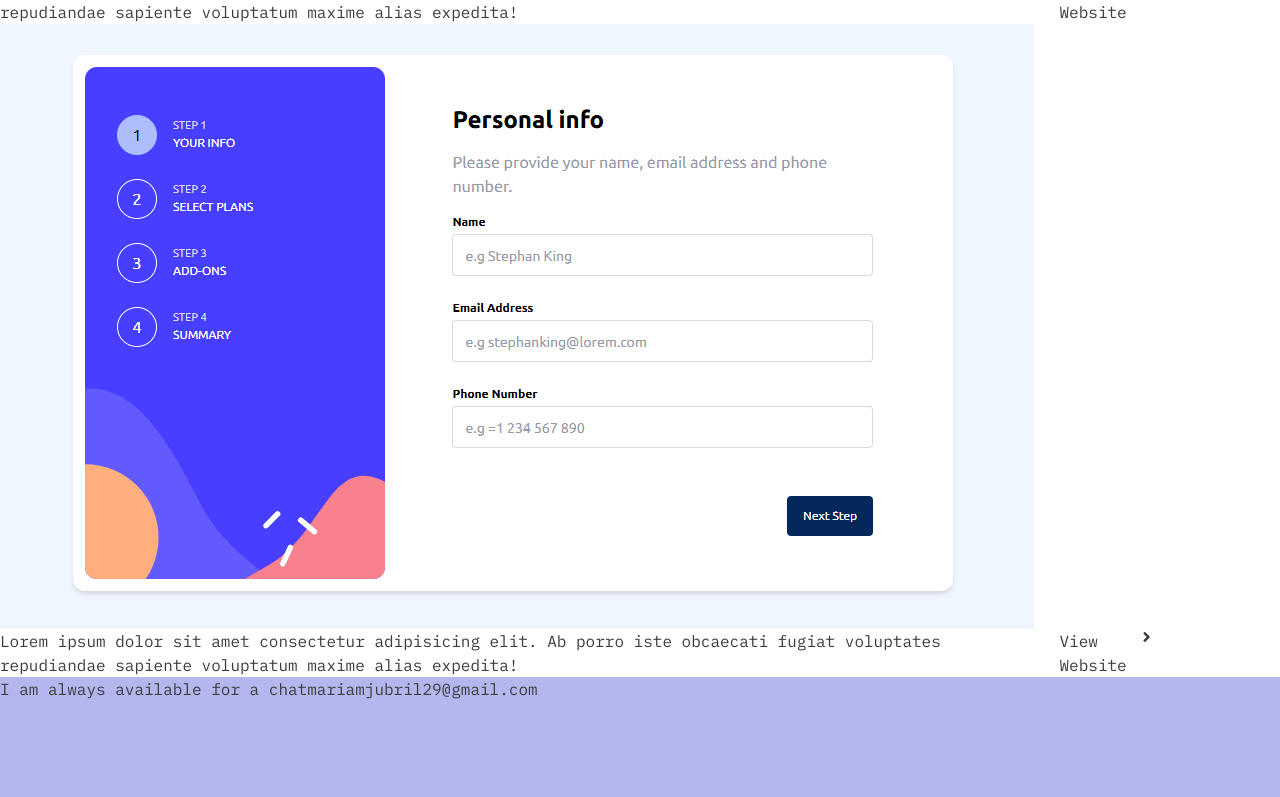
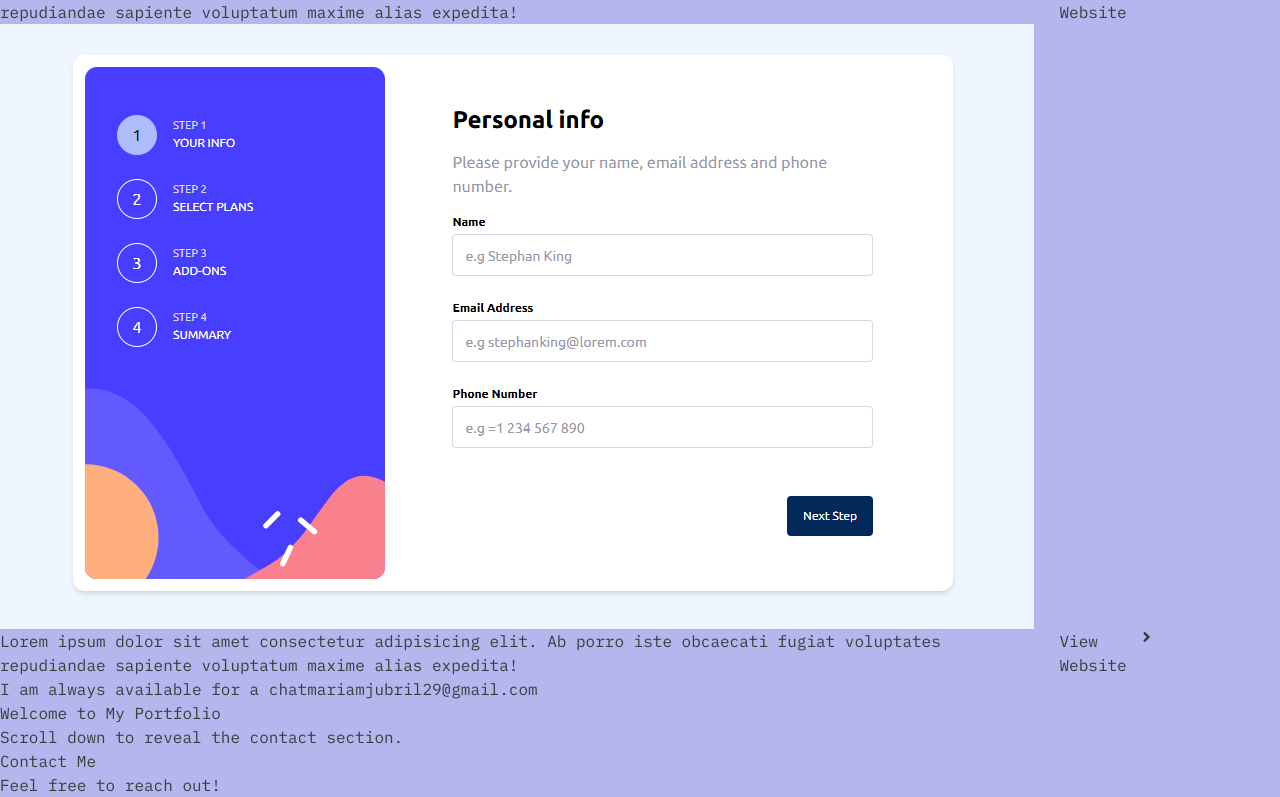
Before and after one commit to JMariam/my_portfolio, a Next.js app: page / in a window 1280 px wide. Shown: the part 1938-2735 px from the top of the page. Before the commit the page ends 2615 px from the top, so only its background shows below. Built offline with nearby package versions, Linux system fonts and the light colour scheme.

Commit message:
contacts

```diff
--- a/package.json
+++ b/package.json
@@ -10,6 +10,7 @@
   },
   "dependencies": {
     "classnames": "^2.5.1",
+    "gsap": "^3.12.5",
     "lodash": "^4.17.21",
     "next": "15.0.3",
     "react": "19.0.0-rc-66855b96-20241106",
--- a/src/Components/Contacts.tsx
+++ b/src/Components/Contacts.tsx
@@ -1,18 +1,10 @@
 "use client";
-import React, { useState } from "react";
-// import classNames from "classnames";
 
-interface ContactsProps {
-  contactRef: React.RefObject<HTMLElement>;
-  isContactVisible: boolean;
-}
+import React, {useState} from 'react'
 
-const Contacts: React.FC<ContactsProps> = ({
-  contactRef,
-  isContactVisible,
-}) => {
+export default function Contacts() {
+
   const [copied, setCopied] = useState(false);
-  // const [isContactVisible, setIsContactVisible] = useState(false);
   const email = "mariamjubril29@gmail.com";
 
   const handleCopy = () => {
@@ -21,31 +13,14 @@ const Contacts: React.FC<ContactsProps> = ({
       setTimeout(() => setCopied(false), 3000);
     });
   };
-  // useEffect(() => {
-  //   const handleScroll = () => {
-  //     const contactSection = document.getElementById("contact");
-  //     if (contactSection) {
-  //       const rect = contactSection.getBoundingClientRect();
-  //       if (rect.top <= window.innerHeight / 2) {
-  //         setIsContactVisible(true);
-  //       } else {
-  //         setIsContactVisible(false);
-  //       }
-  //     }
-  //   };
 
-  //   window.addEventListener("scroll", handleScroll);
-  //   return () => {
-  //     window.removeEventListener("scroll", handleScroll);
-  //   };
-  // }, []);
 
   return (
     <section
       id="contact"
-      ref={contactRef}
-      className="fixed bottom-0 left-0 w-full min-h-screen bg-secondary flex items-center justify-center text-white "
-      style={{ zIndex: 1 }}
+
+      className="h-screen bg-secondary flex items-center justify-center text-white "
+
     >
       <div className=" w-[80%] mx-auto p-6 bg-accent h-[70%] flex flex-col justify-center">
         <p className="">I am always available for a chat</p>
@@ -57,6 +32,4 @@ const Contacts: React.FC<ContactsProps> = ({
       </div>
     </section>
   );
-};
-
-export default Contacts;
+}
--- /dev/null
+++ b/src/Components/ScrollEffect.tsx
@@ -0,0 +1,46 @@
+"use client"
+
+import { useEffect } from "react";
+import gsap from "gsap";
+import ScrollTrigger from "gsap/ScrollTrigger";
+
+gsap.registerPlugin(ScrollTrigger);
+
+const ScrollEffect = () => {
+  useEffect(() => {
+    const timeline = gsap.timeline({
+      scrollTrigger: {
+        trigger: ".main-content", // Section triggering the animation
+        start: "top top", // Start when the top of .main-content reaches the top of the viewport
+        end: "bottom top", // End when the bottom of .main-content reaches the top of the viewport
+        scrub: true, // Sync animation with scroll
+      },
+    });
+
+    timeline
+      .to(".main-content", { yPercent: -100, ease: "none" }) // Slide the main content up
+      .to(".contact-section", { yPercent: 0, ease: "none" }, 0); // Reveal the contact section
+  }, []);
+
+  return (
+    <div className="container">
+      {/* Main Content Section */}
+      <section className="main-content h-screen bg-gray-200 flex items-center justify-center">
+        <div>
+          <h1 className="text-4xl font-bold">Welcome to My Portfolio</h1>
+          <p className="text-lg mt-4">Scroll down to reveal the contact section.</p>
+        </div>
+      </section>
+
+      {/* Contact Section */}
+      <section className="contact-section h-screen bg-gray-800 text-white flex items-center justify-center translate-y-full">
+        <div>
+          <h2 className="text-4xl font-bold">Contact Me</h2>
+          <p className="text-lg mt-4">Feel free to reach out!</p>
+        </div>
+      </section>
+    </div>
+  );
+};
+
+export default ScrollEffect;
--- a/src/app/page.tsx
+++ b/src/app/page.tsx
@@ -1,8 +1,8 @@
 /* eslint-disable @next/next/no-img-element */
-"use client";
+// "use client";
 
 import Layout from "@/Components/Layout";
-import React, { useEffect, useState, useRef } from "react";
+// import type { AppProps } from "next/app";
 
 import Link from "next/link";
 import { FaGithub, FaLinkedin } from "react-icons/fa";
@@ -11,63 +11,19 @@ import { IoMailOpen } from "react-icons/io5";
 
 import Projects from "@/Components/Projects";
 import Contacts from "@/Components/Contacts";
+import ScrollEffect from "@/Components/ScrollEffect";
 
 export default function Home() {
-  const mainContentRef = useRef<HTMLDivElement>(null);
-  const contactRef = useRef<HTMLDivElement>(null);
-  const lastScrollY = useRef(0);
-  const [isRevealing, setIsRevealing] = useState(false);
-
-  useEffect(() => {
-    const handleScroll = () => {
-      if (!mainContentRef.current || !contactRef.current) return;
-
-      const mainContent = mainContentRef.current;
-      const contactSection = contactRef.current;
-      const windowHeight = window.innerHeight;
-      const scrollY = window.scrollY;
-      const scrollDirection = scrollY > lastScrollY.current ? 'down' : 'up';
-
-      // Calculate when we're near the bottom of the main content
-      const contactTop = contactSection.offsetTop;
-      const mainContentBottom = mainContent.offsetHeight;
-      const isNearContact = mainContentBottom - scrollY - windowHeight < 100;
-
-      if (scrollDirection === 'down' && isNearContact) {
-        setIsRevealing(true);
-        // Slide the main content up
-        mainContent.style.position = 'fixed';
-        mainContent.style.top = '0';
-        mainContent.style.width = '100%';
-        mainContent.style.transform = `translateY(-${mainContentBottom - contactTop}px)`;
-      } else if (scrollDirection === 'up' && scrollY < mainContentBottom - windowHeight) {
-        setIsRevealing(false);
-        // Slide the main content back down
-        mainContent.style.position = 'relative';
-        mainContent.style.transform = 'translateY(0)';
-      }
-
-      lastScrollY.current = scrollY;
-    };
-
-    window.addEventListener('scroll', handleScroll);
-    return () => window.removeEventListener('scroll', handleScroll);
-  }, []);
   return (
     <Layout>
-      <div
-        ref={mainContentRef}
-        className="bg-white transform relative z-10 transition-transform duration-700 ease-in-out"
-        style={{ zIndex: 2 }}
-      >
       <section className="w-[90%] m-auto flex ">
         <div className="">
           <div className="">
             <h1 className="">JUBRIL MARIAM</h1>
             <h3 className="">FRONTEND DEVELOPER</h3>
             <p className="">
-                Lorem ipsum dolor sit amet consectetur adipisicing elit.
-                Expedita, unde.
+              Lorem ipsum dolor sit amet consectetur adipisicing elit. Expedita,
+              unde.
             </p>
           </div>
           <div className="flex gap-6 ">
@@ -105,8 +61,9 @@ export default function Home() {
       {/* PROJECTS */}
 
       <Projects />
-      </div>
-      <Contacts contactRef={contactRef}  />
+
+      <Contacts />
+      <ScrollEffect />
     </Layout>
   );
 }
```
Also changed, not shown: 1 other file (tests, documents, lock files or other folders). Lines whose indentation alone changed are shown as unchanged.
